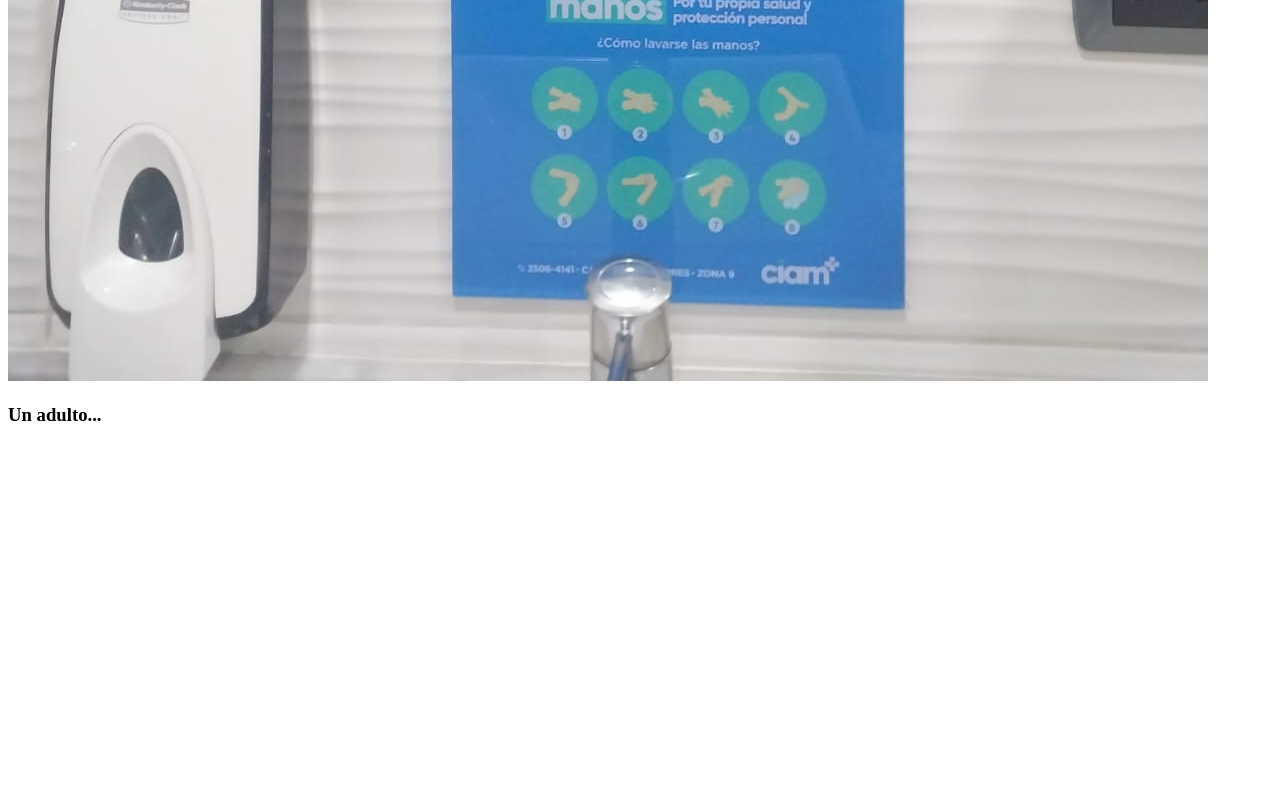
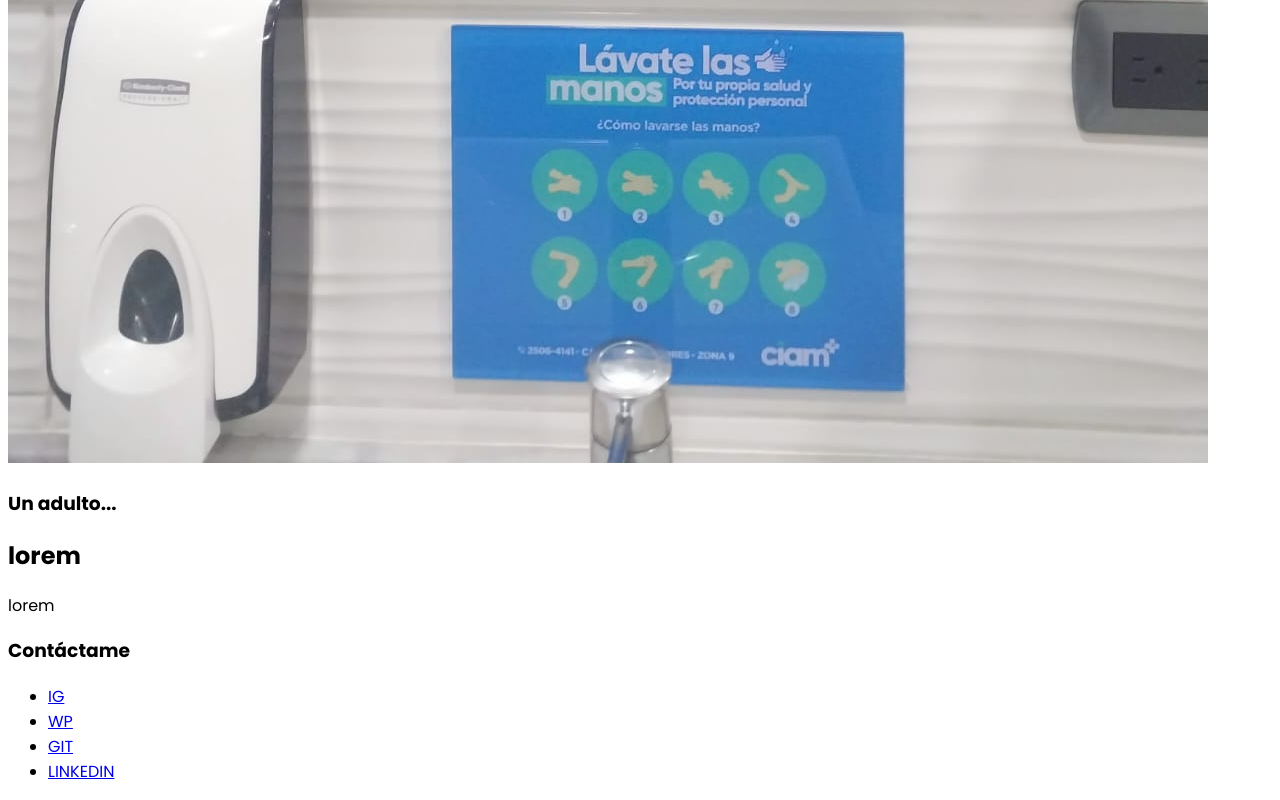
Before and after one commit to diegoFerGV/proyecto-personal, a plain HTML site: page index.html in a window 1280 px wide. Shown: the part 2013-2813 px from the top of the page. Before the commit the page ends 2458 px from the top, so only its background shows below. Drawn offline with Linux system fonts and the light colour scheme.

Commit message:
agregando fuente de google fonts

```diff
--- a/index.html
+++ b/index.html
@@ -46,5 +46,33 @@
         </div>
     </section>
 
+    <section class="general">
+        <div class="general-1">
+            <h2>
+                lorem
+            </h2>
+            <p>
+                lorem
+            </p>
+        </div>
+        <div class="general-2">
+
+        </div>
+    </section>
+
+    <footer class="footer">
+        <div class="footer-content">
+            <div class="link">
+                <h3>Contáctame</h3>
+                <ul>
+                    <li><a href="#">IG</a></li>
+                    <li><a href="#">WP</a></li>
+                    <li><a href="#">GIT</a></li>
+                    <li><a href="#">LINKEDIN</a></li>
+                </ul>
+            </div>
+        </div>
+    </footer>
+
 </body>
 </html>
--- a/styles.css
+++ b/styles.css
@@ -0,0 +1,5 @@
+@import url('https://fonts.googleapis.com/css2?family=Poppins:ital,wght@0,100;0,200;0,300;0,400;0,500;0,600;0,700;0,800;0,900;1,100;1,200;1,300;1,400;1,500;1,600;1,700;1,800;1,900&display=swap');
+
+body {
+    font-family: "Poppins", sans-serif;
+}
```
